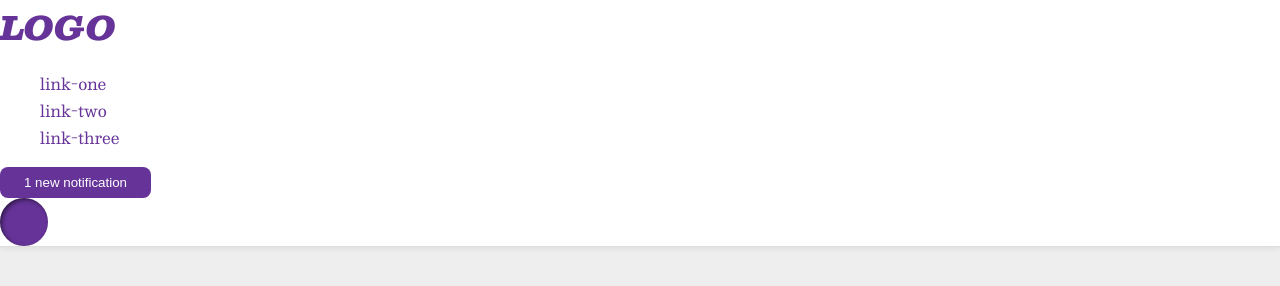
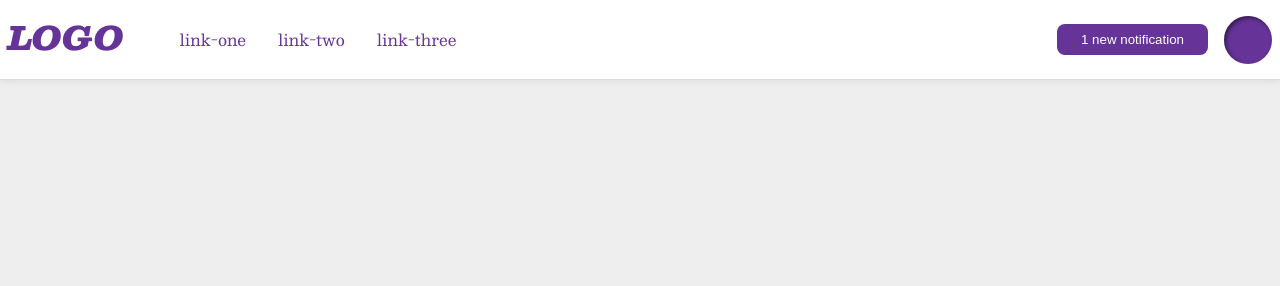
Before and after one commit to henriquemrs85/css-exercises, a plain HTML site: page flex/03/index.html in a window 1280 px wide. Drawn offline with nearby package versions, Linux system fonts and the light colour scheme.

Commit message:
feat: solve flex exercise 03

```diff
--- a/flex/03/index.html
+++ b/flex/03/index.html
@@ -9,6 +9,7 @@
   </head>
   <body>
     <div class="header">
+      <div class="logo-and-links">
         <div class="logo">
           LOGO
         </div>
@@ -17,6 +18,7 @@
           <li><a href="google.com">link-two</a></li>
           <li><a href="google.com">link-three</a></li>
         </ul>
+      </div>
       <button class="notifications">
         1 new notification
       </button>
--- a/flex/03/style.css
+++ b/flex/03/style.css
@@ -12,6 +12,14 @@ body {
   background: white;
   border-bottom: 1px solid #ddd;
   box-shadow: 0 0 8px rgba(0,0,0,.1);
+  display:flex;
+  align-items: center;
+  padding: 8px;
+}
+
+.logo-and-links {
+  flex: 1;
+  display:flex;
 }
 
 .profile-image {
@@ -35,14 +43,17 @@ button {
   background: rebeccapurple;
   color: white;
   padding: 8px 24px;
+  margin: 16px;
 }
 
 a {
   /* this removes the line under our links */
   text-decoration: none;
   color: rebeccapurple;
+  margin: 16px;
 }
 
 ul {
   list-style-type: none;
+  display: flex;
 }
```
Lines whose indentation alone changed are shown as unchanged.
